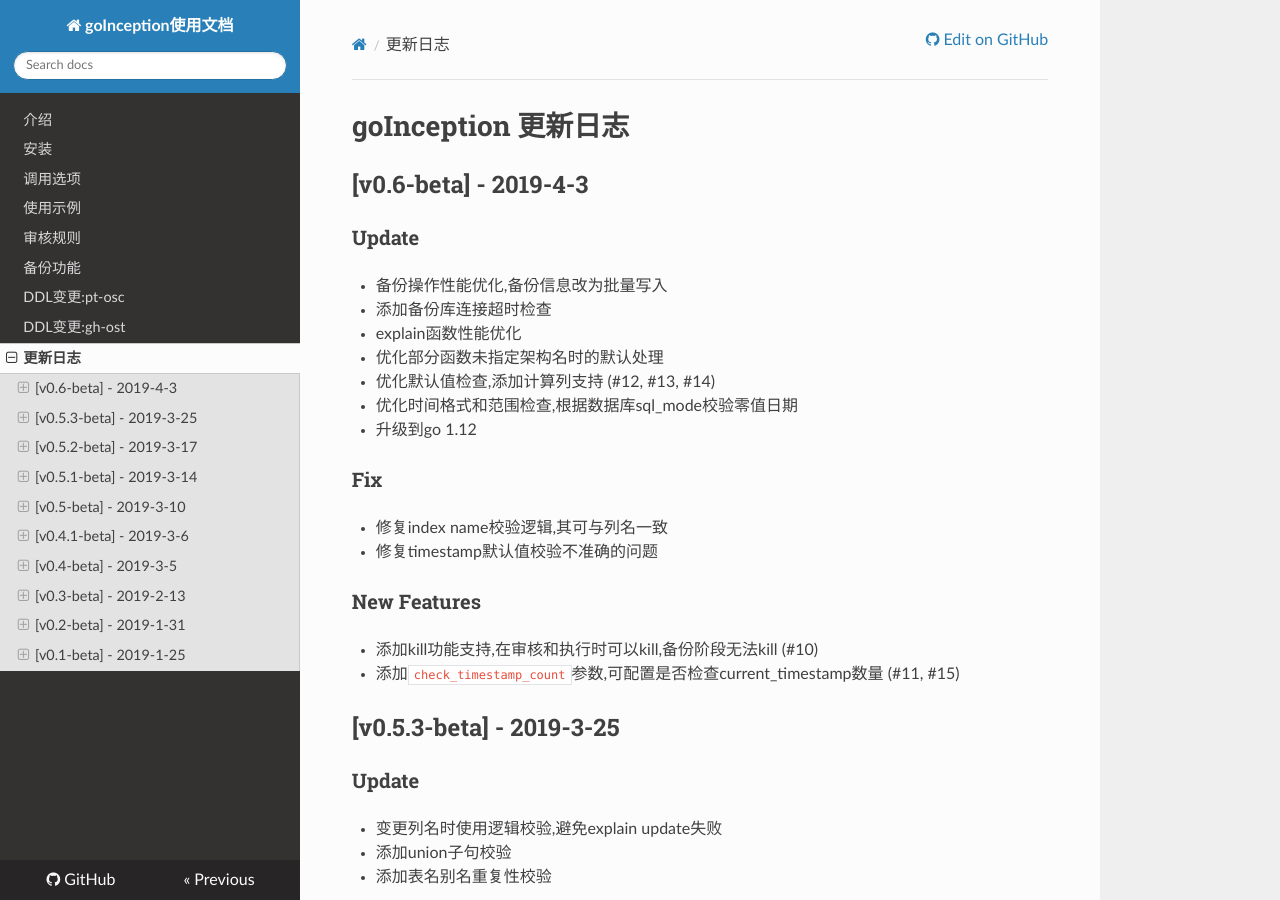
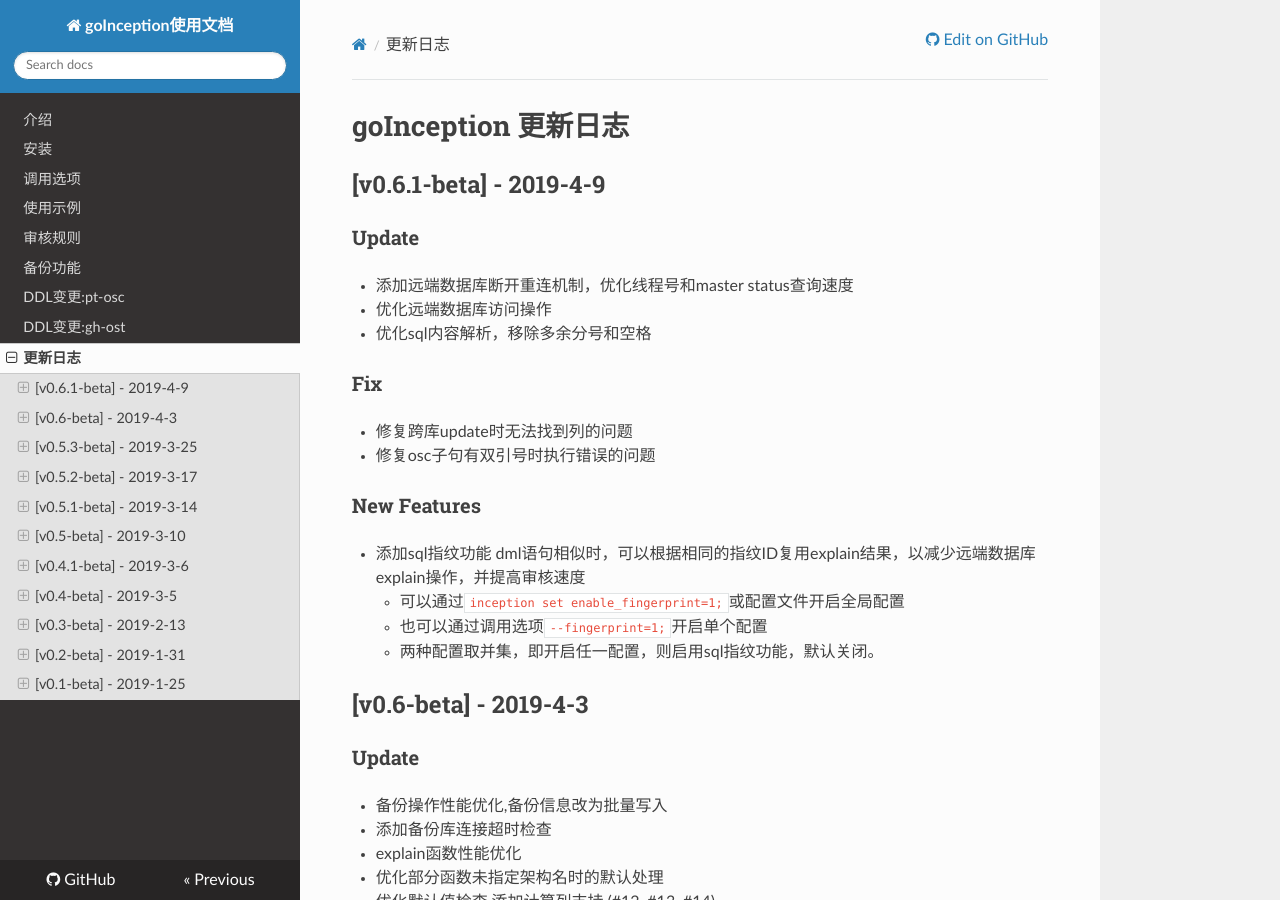
Before and after one commit to hanchuanchuan/goInception, an MkDocs documentation site: the page built from docs/changelog.md, in a window 1280 px wide and 900 px high. Built offline with MkDocs 1.6.1, drawn with Linux system fonts in a browser that asks for light colours; nearby versions of some CDN libraries.

Commit message:
release: v0.6.1

````diff
--- a/docs/changelog.md
+++ b/docs/changelog.md
@@ -1,4 +1,22 @@
 # goInception 更新日志
+
+## [v0.6.1-beta] - 2019-4-9
+### Update
+* 添加远端数据库断开重连机制，优化线程号和master status查询速度
+* 优化远端数据库访问操作
+* 优化sql内容解析，移除多余分号和空格
+
+### Fix
+* 修复跨库update时无法找到列的问题
+* 修复osc子句有双引号时执行错误的问题
+
+### New Features
+* 添加sql指纹功能
+dml语句相似时，可以根据相同的指纹ID复用explain结果，以减少远端数据库explain操作，并提高审核速度
+	- 可以通过```inception set enable_fingerprint=1;```或配置文件开启全局配置
+	- 也可以通过调用选项```--fingerprint=1;```开启单个配置
+	- 两种配置取并集，即开启任一配置，则启用sql指纹功能，默认关闭。
+
 
 ## [v0.6-beta] - 2019-4-3
 ### Update
````
